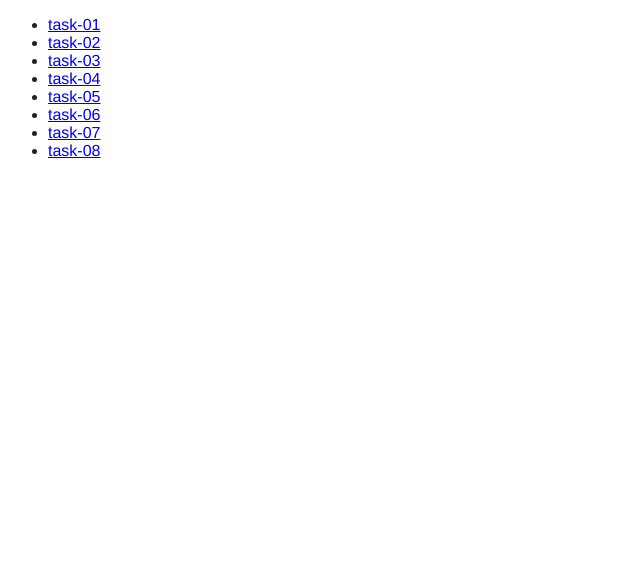
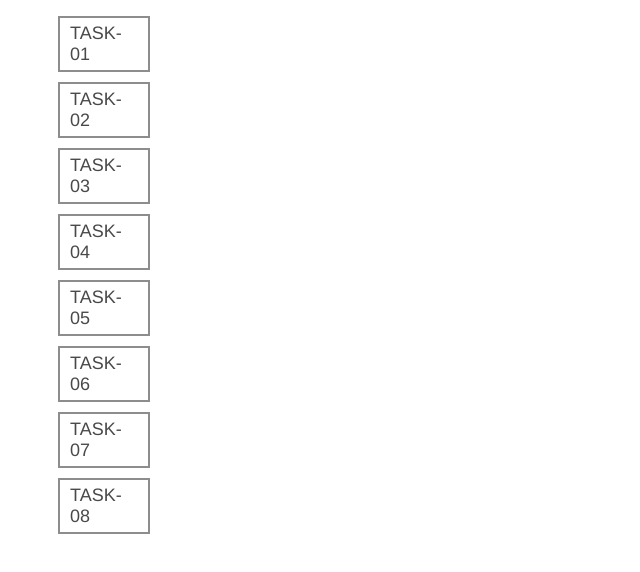
Before and after one commit to transformator98/goit-js-hw-07, a plain HTML site: page index.html in a window 1280 px wide. Shown: the whole page, without its empty margins (0-640 px from the left). Drawn offline with Linux system fonts and the light colour scheme.

Commit message:
done task-05

```diff
--- a/css/style.css
+++ b/css/style.css
@@ -22,6 +22,29 @@ label {
 
 input {
   font: inherit;
+}
+.title {
+  font-size: 25px;
+  text-transform: uppercase;
+  color: rgb(73, 73, 73);
+  text-shadow: 1px 1px 1px rgb(73, 73, 73);
+}
+
+.item-task {
+  border: 2px solid rgb(141, 141, 141);
+  max-width: 92px;
+  list-style: none;
+
+  text-transform: uppercase;
+  margin: 10px;
+  padding: 5px 10px;
+}
+
+.link-task {
+  align-items: center;
+  text-decoration: none;
+  color: rgb(73, 73, 73);
+  font-size: 18px;
 }
 
 .container {
--- a/index.html
+++ b/index.html
@@ -7,15 +7,31 @@
     <title>JS-07</title>
   </head>
   <body>
-    <ul>
-      <li><a href="./task-01.html">task-01</a></li>
-      <li><a href="./task-02.html">task-02</a></li>
-      <li><a href="./task-03.html">task-03</a></li>
-      <li><a href="./task-04.html">task-04</a></li>
-      <li><a href="./task-05.html">task-05</a></li>
-      <li><a href="./task-06.html">task-06</a></li>
-      <li><a href="./task-07.html">task-07</a></li>
-      <li><a href="./task-08.html">task-08</a></li>
+    <ul class="list">
+      <li class="item-task">
+        <a class="link-task" href="./task-01.html">task-01</a>
+      </li>
+      <li class="item-task">
+        <a class="link-task" href="./task-02.html">task-02</a>
+      </li>
+      <li class="item-task">
+        <a class="link-task" href="./task-03.html">task-03</a>
+      </li>
+      <li class="item-task">
+        <a class="link-task" href="./task-04.html">task-04</a>
+      </li>
+      <li class="item-task">
+        <a class="link-task" href="./task-05.html">task-05</a>
+      </li>
+      <li class="item-task">
+        <a class="link-task" href="./task-06.html">task-06</a>
+      </li>
+      <li class="item-task">
+        <a class="link-task" href="./task-07.html">task-07</a>
+      </li>
+      <li class="item-task">
+        <a class="link-task" href="./task-08.html">task-08</a>
+      </li>
     </ul>
   </body>
 </html>
--- a/js/task-05.js
+++ b/js/task-05.js
@@ -0,0 +1,6 @@
+const inputRef = document.querySelector('#name-input');
+const nameRef = document.querySelector('#name-output');
+
+inputRef.addEventListener('input', event => {
+  nameRef.textContent = event.target.value;
+});
```
Also changed, not shown: task-01.html (+2 -2 lines), task-02.html (+2 -2 lines), task-03.html (+2 -2 lines), task-04.html (+2 -2 lines), task-05.html (+7 -2 lines), task-06.html (+2 -2 lines), task-07.html (+2 -2 lines), task-08.html (+2 -2 lines).
